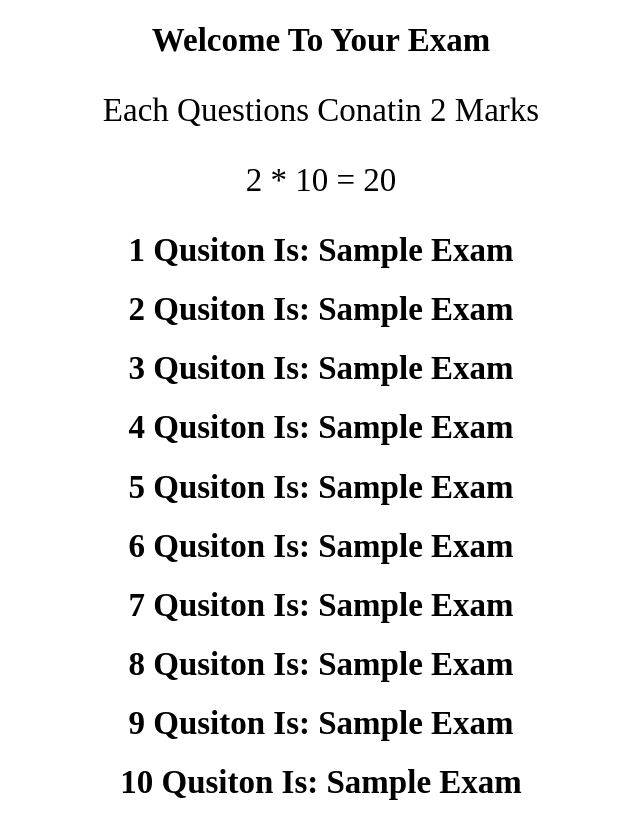
After one commit to subhamsi22/school_management_system, a PHP site: page /exam_question.php in a window 1280 px wide. The commit adds this page. Shown: the whole page, without its empty margins (319-959 px from the left). Run offline with PHP 8.4, Linux system fonts and the light colour scheme; tables that the repository leaves empty or names only in its code hold one stand-in row (values such as "Sample post").

Commit message:
this is the new file

```diff
--- a/db.php
+++ /dev/null
@@ -1,6 +0,0 @@
-<?php
-$connection = mysqli_connect("localhost", "root", "", "school");
-if (!$connection) {
-    die("Database connection failed: " . mysqli_connect_error());
-}
-?>
--- a/exam.php
+++ b/exam.php
@@ -14,7 +14,7 @@ $question_7 = $_POST['question_7'];
 $question_8 = $_POST['question_8'];
 $question_9 = $_POST['question_9'];
 $question_10 = $_POST['question_10'];
-$sql = "INSERT INTO `exam` ( `question_1`, `question_2`, `question_3`, `question_4`, `question_5`, `question_6`, `question_7`, `question_8`, `question_19`, `question_10`)
+$sql = "INSERT INTO `exam` ( `question_1`, `question_2`, `question_3`, `question_4`, `question_5`, `question_6`, `question_7`, `question_8`, `question_9`, `question_10`)
 VALUES ('$question_1', '$question_2', '$question_3', '$question_4', '$question_5', '$question_6', '$question_7', '$question_8', '$question_9', '$question_10')";
 if(mysqli_query($conn,$sql)){
     echo "New record created successfully";
--- /dev/null
+++ b/exam_question.php
@@ -0,0 +1,45 @@
+<!DOCTYPE html>
+<html lang="en">
+<head>
+    <meta charset="UTF-8">
+    <meta name="viewport" content="width=device-width, initial-scale=1.0">
+    <title>SCHOOL Exam Pper</title>
+    <style>
+        h1,p{
+           font-size: 33px;
+    text-align: center;
+    text-transform: capitalize;
+        }
+    </style>
+</head>
+<body>
+    <h1>
+        welcome to your exam
+    </h1>
+    <p>each questions conatin 2 marks </p>
+    <p> 2 * 10 = 20</p>
+
+<?php
+$conn    = mysqli_connect("localhost","root","","school");
+if(!$conn){
+    die("not reached to the databse".mysqli_connect_error());
+}
+$sql = "SELECT *  FROM exam";
+$result = mysqli_query($conn,$sql);
+if(mysqli_num_rows($result)> 0){
+    while($row =  mysqli_fetch_assoc($result)){
+for($i =1;$i<=10;$i++){
+        echo "<h1>$i qusiton is: " . $row["question_$i"] ."</h1>";
+
+}
+    }
+}
+
+?>
+
+
+
+
+
+</body>
+</html>
```
